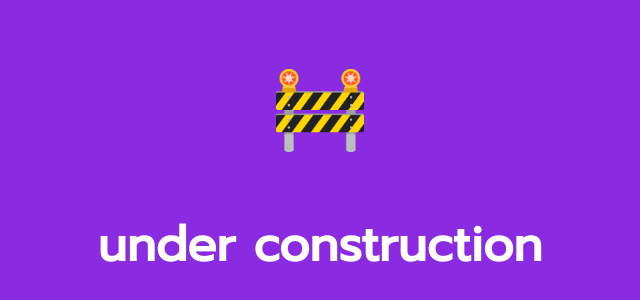
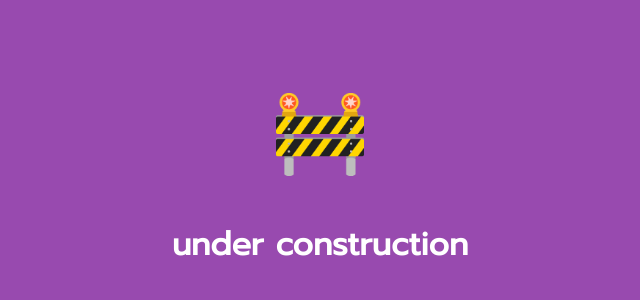
Before and after one commit to Rajakumardev/rajakumar.me, a React (Create React App) app: page / in a window 1280 px wide. Shown: the part 216-516 px from the top of the page, without its empty margins (320-960 px from the left). Built offline with nearby package versions, Linux system fonts and the light colour scheme.

Commit message:
finished breakComponent and underConstructionPage

```diff
--- a/src/components/UnderConstructionComponent/UnderConstructionComponent.css
+++ b/src/components/UnderConstructionComponent/UnderConstructionComponent.css
@@ -4,7 +4,7 @@
     right:0px;
     bottom:0px;
     position: absolute;
-    background-color: blueviolet;
+    background-color: rgb(152, 74, 175);
     display: flex;
     flex-direction:column;
     justify-content: center;
@@ -12,6 +12,7 @@
 }
 .breakpage h1 {
     color:white;
-    font-size: 3em;
+    font-size: 2em;
     text-transform: lowercase;
+    text-align: center;
 }
```
Also changed, not shown: public/manifest.json.
